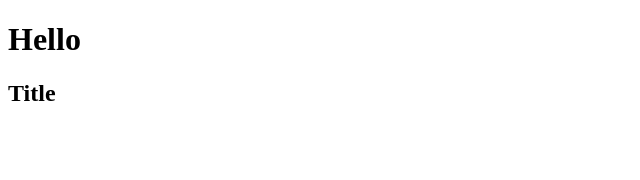
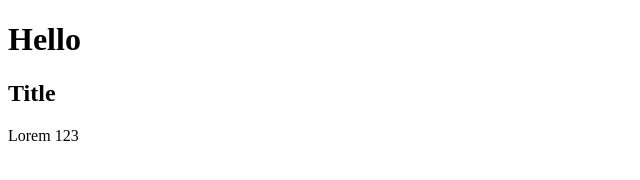
Before and after one commit to ThinhK45/CT300-TH1, a plain HTML site: page index.html in a window 1280 px wide. Shown: the full height of the page, 0-640 px from the left. Drawn offline with Linux system fonts and the light colour scheme.

Commit message:
updated index.html

```diff
--- a/index.html
+++ b/index.html
@@ -9,5 +9,6 @@
     <body>
         <h1>Hello</h1>
         <h2>Title</h2>
+        <p>Lorem 123</p>
     </body>
 </html>
```
